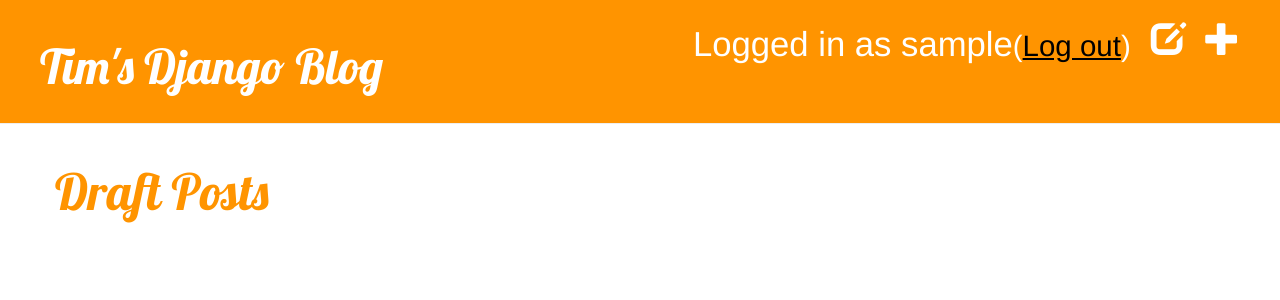
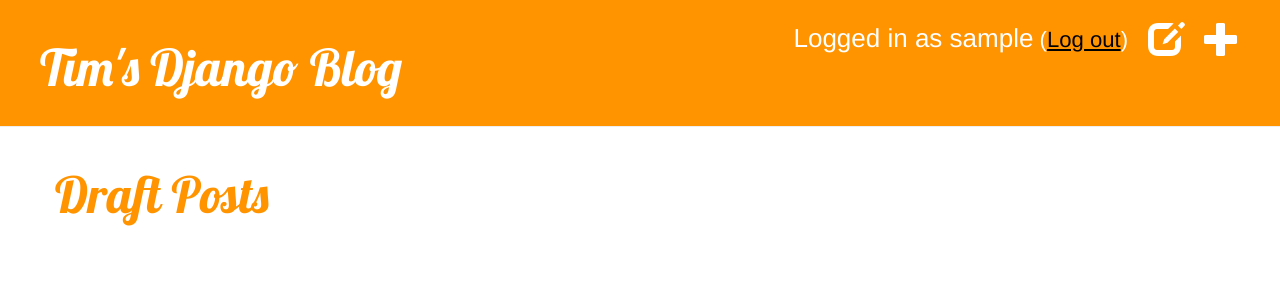
Before and after one commit to timboss/my-first-blog, a Django app: a page that uses blog/templates/blog/base.html in a window 1280 px wide. Shown: the top 300 px of the page. Run offline with Django 3.2, Linux system fonts and the light colour scheme; the visitor is signed in with stand-in values (Sample User, id 1); data that the repository does not hold is empty; some libraries are stand-ins or nearby versions.

Commit message:
quick CSS touchup for logged_in_as

```diff
--- a/blog/static/css/blog.css
+++ b/blog/static/css/blog.css
@@ -12,7 +12,7 @@
 
 .page-header h1, .page-header h1 a, .page-header h1 a:visited, .page-header h1 a:active {
     color: #ffffff;
-    font-size: 36pt;
+    font-size: 38pt;
     text-decoration: none;
 }
 
@@ -41,8 +41,12 @@
 .top-menu, .top-menu:hover, .top-menu:visited {
     color: #ffffff;
     float: right;
-    font-size: 26pt;
     margin-right: 20px;
+    font-size: 36px;
+}
+
+#logged_in_as {
+    font-size: 26px;
 }
 
 .post {
--- a/blog/templates/blog/base.html
+++ b/blog/templates/blog/base.html
@@ -14,7 +14,7 @@
             {% if user.is_authenticated %}
                 <a href="{% url 'post_new' %}" class="top-menu"><span class="glyphicon glyphicon-plus"></span></a>
                 <a href="{% url 'post_drafts' %}" class="top-menu"><span class="glyphicon glyphicon-edit"></span></a>
-                <p class="top-menu">Logged in as {{ user.username }}<small>(<a href="{% url "django.contrib.auth.views.logout" %}">Log out</a>)</small></p>
+                <p class="top-menu" id="logged_in_as">Logged in as {{ user.username }}<small> (<a href="{% url "django.contrib.auth.views.logout" %}">Log out</a>)</small></p>
             {% else %}
                 <a href="{% url "django.contrib.auth.views.login" %}" class="top-menu"><span class="glyphicon glyphicon-lock"></span></a>
             {% endif %}
```
